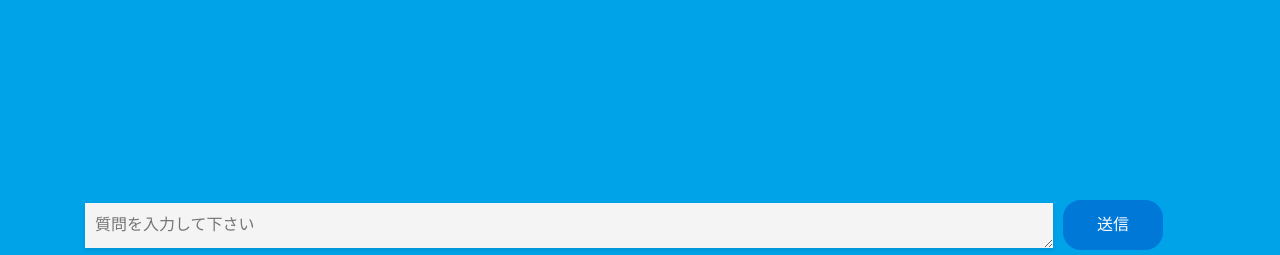
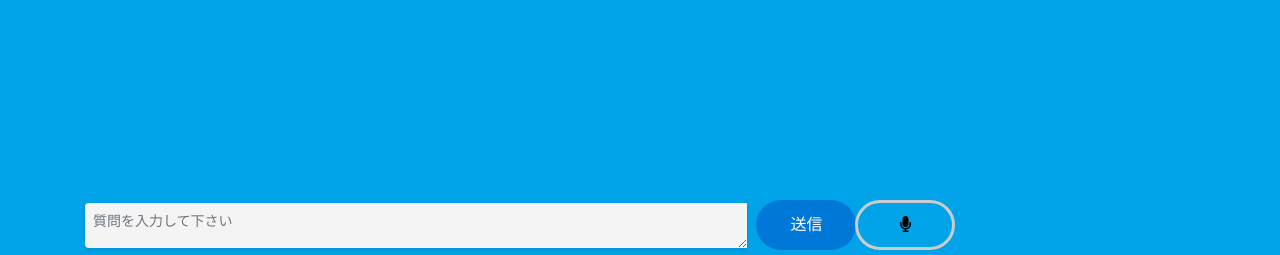
Before and after one commit to NakagawaTakato/nkgw_chatbot, a Django app: page / in a window 1280 px wide. Shown: the part 545-800 px from the top of the page. Run offline with Django 5.2, Linux system fonts and the light colour scheme; some libraries are stand-ins or nearby versions.

Commit message:
20240826 Update UI 画面サイズ調整&音声ボタン実装追加

```diff
--- a/chat_app/templates/chat.html
+++ b/chat_app/templates/chat.html
@@ -82,7 +82,7 @@
     <div class="chat-window" id="messages">
       <!-- Chat messages will be dynamically loaded here -->
     </div>
-    <div class="input-group">
+    <div class="input-group dynamic-width">
       <textarea id="messageInput" class="form-control" placeholder="{% trans '質問を入力して下さい' %}"></textarea>
       <div class="input-group-append">
         <button id="sendButton" class="btn btn-primary rounded-pill btn-narrow">{% trans '送信' %}</button>
--- a/chat_app/templates/chat_first.html
+++ b/chat_app/templates/chat_first.html
@@ -13,6 +13,8 @@
 <link rel="stylesheet" href="{% static 'css/app.css' %}">
 <!-- APL tab icon -->
 <link rel="icon" href="{% static 'icon/favicon.ico' %}">
+<!-- Font Awesome for icons -->
+<link rel="stylesheet" href="https://cdnjs.cloudflare.com/ajax/libs/font-awesome/5.15.1/css/all.min.css">
 <!-- 画面サイズを表示する場合に下記の指定をする -->
 <!-- <style>
   #windowSize {
@@ -78,7 +80,7 @@
       iFUSION-AI Chatbot
     </div>
     <!-- chat_first.html 固有定義 START -->
-    <div class="special-content">
+    <div class="special-content dynamic-width">
       <ul id="response-list" class="clickable-list">
         <!-- リストアイテムはJavaScriptで動的に追加 -->
       </ul>
@@ -87,9 +89,16 @@
     <div class="chat-window" id="messages">
       <!-- Chat messages will be dynamically loaded here -->
     </div>
-    <div class="input-group">
-      <textarea id="messageInput" placeholder="{% trans '質問を入力して下さい' %}"></textarea>
-      <button id="sendButton">{% trans '送信' %}</button>
+    <div class="input-group dynamic-width">
+      <textarea id="messageInput" class="form-control" placeholder="{% trans '質問を入力して下さい' %}"></textarea>
+      <div class="input-group-append">
+        <button id="sendButton" class="btn btn-primary rounded-pill btn-narrow">{% trans '送信' %}</button>
+        <!-- 音声入力ボタンのスタイルをBootstrapで適用し、さらにrounded-pillクラスを追加 -->
+        <button id="startSpeechButton" class="btn btn-success rounded-pill btn-narrow">
+          <i class="fas fa-microphone"></i>
+        </button>
+        <div class="tooltip" style="display: none;">{% trans 'このマイクボタンのＯＮ／ＯＦＦで音声入力の開始と停止を行います。' %}</div>
+      </div>
     </div>
   </div>
 
@@ -730,6 +739,93 @@
     //    // 処理なし
     //  }
     // });
+
+        // 音声入力ボタンのクリックイベント -- START -----------------------------------------------
+    // Web Speech APIのSpeechRecognitionオブジェクトを初期化
+    const speechRecognition = window.SpeechRecognition || window.webkitSpeechRecognition;
+    const recognition = new speechRecognition();
+    recognition.lang = 'ja-JP';
+    // recognition.lang = 'xx-x';     // エラー発生用に無効な言語設定を指定
+    recognition.interimResults = true;
+    recognition.continuous = true; // continuousをtrueに設定
+
+    let isListening = false;
+    let finalTranscript = '';
+
+    document.getElementById('startSpeechButton').addEventListener('click', function() {
+      if (!isListening) {
+        recognition.start();
+        // 一時的にエラーを発生させる 　TEST用コード
+        //recognition.onerror({ error: 'test error' });
+        isListening = true;
+        this.classList.add('active');
+        // console.log("音声認識を開始しました。");
+      } else {
+        recognition.stop();
+        isListening = false;
+        this.classList.remove('active');
+        // console.log("音声認識を停止しました。");
+      }
+    });
+
+    recognition.onresult = function(event) {
+      // console.log("onresult イベントが発火しました。");
+      for (let i = event.resultIndex; i < event.results.length; ++i) {
+        if (event.results[i].isFinal) {
+          finalTranscript += event.results[i][0].transcript;
+        }
+      }
+      document.getElementById('messageInput').value = finalTranscript;
+    };
+
+    recognition.onspeechend = function() {
+      // console.log("音声が自然に途切れました。onspeechend イベントが発火しました。");
+      finalTranscript += " / ";   // 音声が自然に途切れたときに / を追加
+      document.getElementById('messageInput').value = finalTranscript; // テキストエリアの値を更新
+      recognition.stop();
+      isListening = false;
+      document.getElementById('startSpeechButton').classList.remove('active'); // ボタンを無色にする
+    };
+
+    recognition.onend = function() {
+      // console.log("onend イベントが発火しました。");
+      isListening = false;
+      document.getElementById('startSpeechButton').classList.remove('active');
+    };
+
+    recognition.onerror = function(event) {
+      console.error('音声認識エラー:', event.error);
+      isListening = false;
+      document.getElementById('startSpeechButton').classList.remove('active');
+
+      // エラーメッセージを表示
+      alert('音声認識でエラーになりました。音声入力装置の接続を確認して下さい。エラーが続くようであれば手入力でお願いいたします。');
+    };
+    // 音声入力ボタンのクリックイベント -- END -----------------------------------------------
+
+    // 音声入力したあとの送信ボタンのクリックイベントで入力されたテキストをクリアする
+    document.getElementById('sendButton').addEventListener('click', function() {
+      const messageInput = document.getElementById('messageInput');
+      const message = messageInput.value.trim();
+      if (message) {
+        sendMessage(message);
+        messageInput.value = ''; // 質問入力エリアをクリア
+        finalTranscript = '';    // 前回の音声認識結果をクリア
+      }
+    });
+
+    $(document).ready(function() {
+      $('#startSpeechButton').hover(
+        function() {
+          console.log("Hover in");
+          $(this).next('.tooltip').css('display', 'block');  // 明示的にdisplayをblockに設定
+        },
+        function() {
+          console.log("Hover out");
+          $(this).next('.tooltip').css('display', 'none');  // 明示的にdisplayをnoneに設定
+        }
+      );
+    });
   </script>
 </body>
 </html>
--- a/static/css/app.css
+++ b/static/css/app.css
@@ -91,7 +91,6 @@ body {
 .input-group {
   display: flex;
   align-items: center;
-  width:  85%;
   padding: 5px 0px;
   background-color: #00A2E8;
   position: fixed;
@@ -100,14 +99,14 @@ body {
 }
 .input-group textarea {
   box-sizing: border-box;
-  width: calc(100% - 100px - 20px); /* ボタンの幅、ボタンの左右のパディング、.input-groupの左右のパディングを考慮 */
-  min-height: 20px; /* 2行のテキストの高さを適切に設定 */
-  padding: 10px;
+  width: 840px; /* 固定幅を指定 */
+  min-height: 20px;
+  padding: 8px;
   margin-right: 10px;
-  font-size: 16px;
+  font-size: 14px;
   border: none;
   box-shadow: 0 2px 4px rgba(0, 0, 0, 0.1);
-  resize: vertical; /* ユーザーがテキストエリアの高さを変更できるようにする */
+  resize: vertical;
   background-color: #f4f4f4;
 }
 .input-group button {
@@ -298,3 +297,15 @@ body {
   background-color: #dc3545;   /* 赤色 */
   color: white;                /* アイコンの色を白に */
 }
+
+.dynamic-width {
+  width: 68%;
+  max-width: 1200px;
+  margin: 0 auto;
+}
+
+@media (max-width: 768px) {
+  .dynamic-width {
+    width: 95%;
+  }
+}
```
